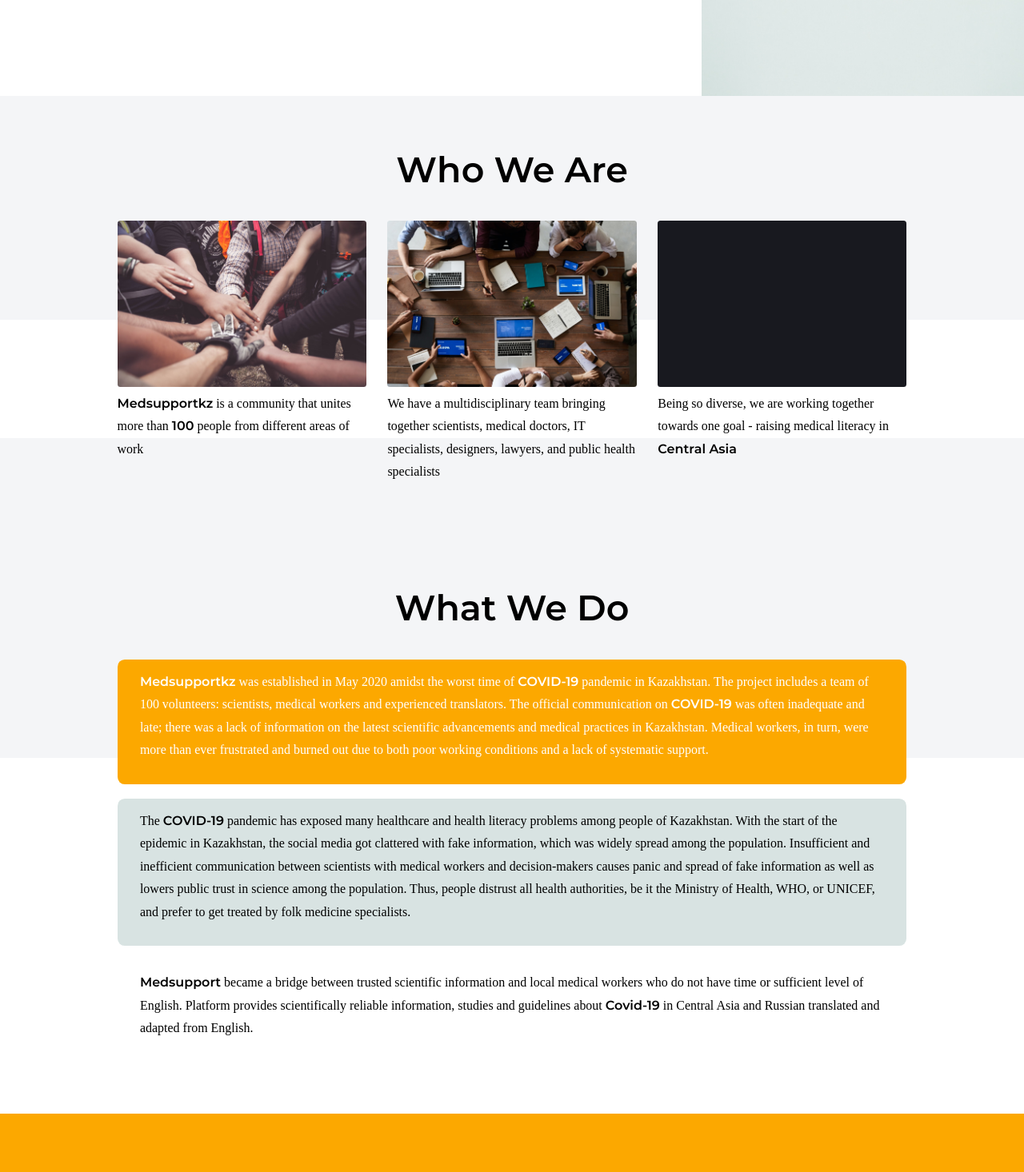
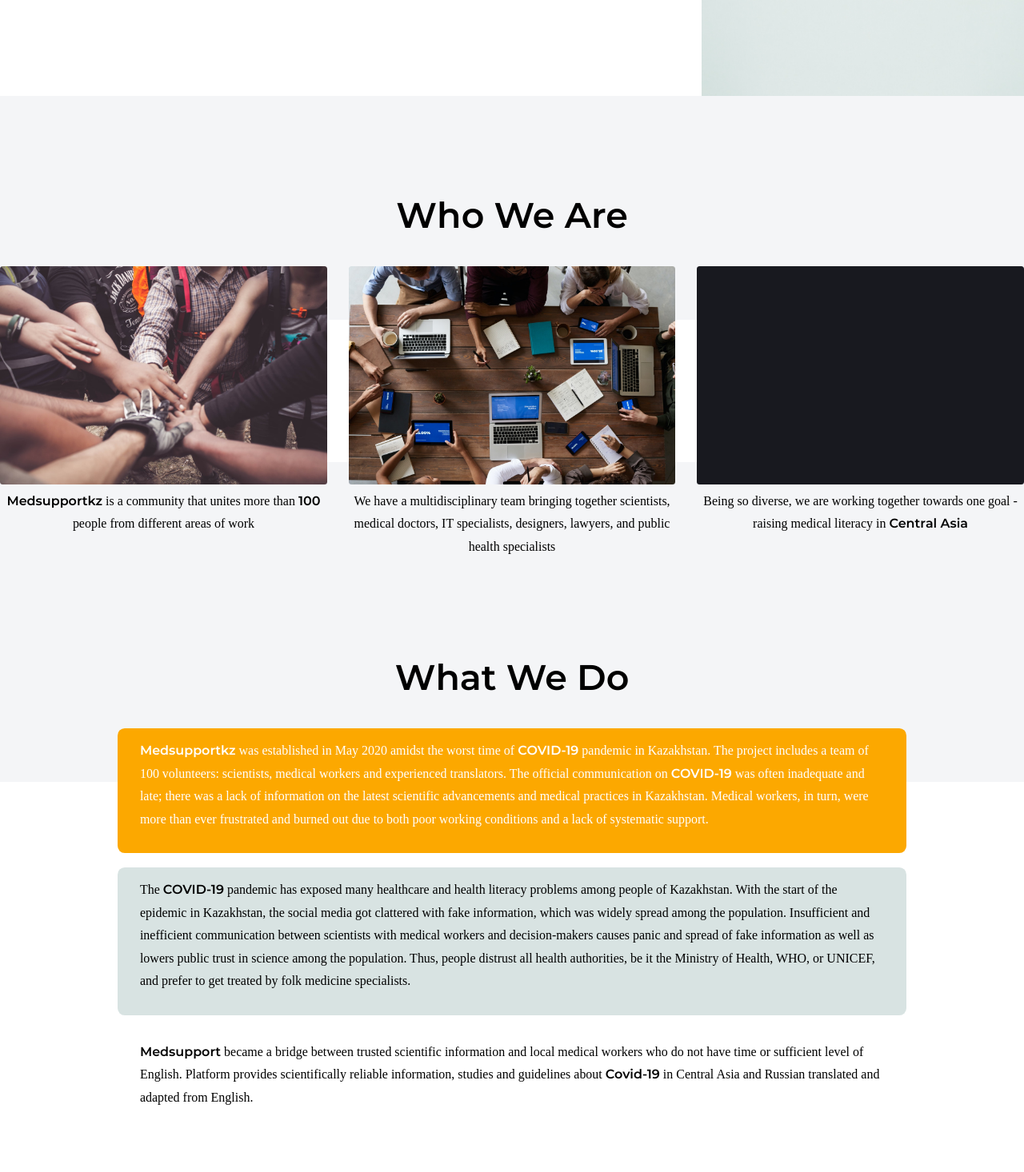
Before and after one commit to sanzhar1310/medsupport, a Next.js app: page / in a window 1280 px wide. Shown: the part 680-2146 px from the top of the page at 80% size. Built offline with nearby package versions, Linux system fonts and the light colour scheme; a web font is replaced by a local one.

Commit message:
Landing: scroll controll

```diff
--- a/src/components/Landing/components/AchievementsSection.tsx
+++ b/src/components/Landing/components/AchievementsSection.tsx
@@ -5,7 +5,7 @@
 
 export const AchievementsSection = () => {
   return (
-    <Container>
+    <Container className="section">
       <Background />
       <Typography.Heading2 className="heading" color="white">
         Some count that matters
@@ -46,7 +46,8 @@
 
   width: 100%;
   height: fit-content;
-  padding: 7.2rem 0;
+  padding: 7.2rem 3.2rem;
+  padding-top: calc(7.2rem + 6.4rem);
 
   display: flex;
   flex-flow: column nowrap;
@@ -63,7 +64,6 @@
 
   ${rwd.DESKTOP(css`
     align-items: flex-start;
-    padding: 7.2rem 16.5rem;
   `)}
 `;
 
--- a/src/components/Landing/components/FirstSection.tsx
+++ b/src/components/Landing/components/FirstSection.tsx
@@ -6,7 +6,7 @@
 
 export const FirstSection: React.FC = () => {
   return (
-    <Container>
+    <Container className="section">
       <div className="leftSide">
         <div className="content">
           <Typography.Heading1>
--- a/src/components/Landing/components/FoundersSection.tsx
+++ b/src/components/Landing/components/FoundersSection.tsx
@@ -40,7 +40,7 @@
 
 export const FoundersSection = () => {
   return (
-    <Container>
+    <Container id="team" className="section">
       <FounderList>
         <Typography.Heading2>Founders</Typography.Heading2>
         <FounderItem founder={founders[0]} />
@@ -71,16 +71,17 @@
   flex-flow: row wrap;
   align-items: flex-start;
   justify-content: center;
-  gap: 7rem;
-  padding-top: 7.2rem;
+  /* gap: 7rem; */
+  padding-top: calc(7.2rem + 6.4rem);
 `;
 
 const FounderList = styled.div`
   display: flex;
   flex-flow: column nowrap;
-  gap: 8rem;
+  /* gap: 8rem; */
 
   h2 {
+    margin-bottom: 4rem;
     text-align: center;
 
     ${rwd.TABLET(css`
@@ -93,7 +94,7 @@
   width: 100%;
   max-width: 60rem;
   height: fit-content;
-
+  padding: 4rem;
   display: flex;
   flex-flow: column nowrap;
 
--- a/src/components/Landing/components/Header/index.tsx
+++ b/src/components/Landing/components/Header/index.tsx
@@ -11,13 +11,12 @@
 
   useEffect(() => {
     window?.addEventListener('scroll', handleScroll);
-
     return () => {
       window?.removeEventListener('scroll', handleScroll);
     };
   }, [!!headerRef.current]);
 
-  const handleScroll = () => {
+  const handleScroll = (e: any) => {
     if (window?.pageYOffset > 0) {
       headerRef.current?.classList.add('color');
       // if (!this.state.className) {
@@ -35,7 +34,9 @@
     <HeaderContainer ref={headerRef}>
       <NavBar />
       <Logo />
-      <Typography.Subtitle weight="bold" className="logoLabel">MedSupport</Typography.Subtitle>
+      <Typography.Subtitle weight="bold" className="logoLabel">
+        MedSupport
+      </Typography.Subtitle>
       <NavItems />
       <SocialBlock className="socialBlock">
         <a className="icon" href="https://www.instagram.com/medsupportkz/" target="__blank">
--- a/src/components/Landing/components/NavItems.tsx
+++ b/src/components/Landing/components/NavItems.tsx
@@ -1,10 +1,10 @@
 import Link from 'next/link';
-import React from 'react';
+import React, { useEffect } from 'react';
 import styled, { css } from 'styled-components';
 import rwd from '../../../styles/rwd';
 import { ColorTypes } from '../../../styles/_colors';
 import { Typography, TextSizes } from '../../Typography';
-// import { useRouter } from 'next/router';
+import { useRouter } from 'next/router';
 
 interface Props {
   color?: ColorTypes;
@@ -12,7 +12,17 @@
 }
 
 export const NavItems: React.FC<Props> = ({ color, textSize }) => {
-  // const router = useRouter();
+  const router = useRouter();
+
+  useEffect(() => {
+    const hash = router.asPath.replace('/', '');
+    console.log(hash);
+    if (hash) {
+      window.document
+        .querySelector(hash)
+        ?.scrollIntoView({ block: 'start', behavior: 'smooth', inline: 'start' });
+    }
+  }, [router.asPath]);
 
   return (
     <NavItemsBlock>
--- a/src/components/Landing/components/PartnersSection.tsx
+++ b/src/components/Landing/components/PartnersSection.tsx
@@ -40,7 +40,7 @@
 
 export const PartnersSection = () => {
   return (
-    <Container>
+    <Container id="partners" className="section">
       <Typography.Heading2 align="center" className="heading">
         Our Partners
       </Typography.Heading2>
--- a/src/components/Landing/components/WhatWeDoSection.tsx
+++ b/src/components/Landing/components/WhatWeDoSection.tsx
@@ -33,7 +33,7 @@
 
 export const WhatWeDoSection = () => {
   return (
-    <Container>
+    <Container className="section">
       <Typography.Heading2 className="heading" align="center">
         What We Do
       </Typography.Heading2>
@@ -95,6 +95,7 @@
       flex-flow: column nowrap;
       align-items: center;
       padding: 7.2rem 0;
+      padding-top: calc(7.2rem + 6.4rem);
       .titleContainer {
         img {
           display: none;
@@ -110,6 +111,7 @@
       flex-flow: column nowrap;
       align-items: center;
       padding: 7.2rem 16.5rem;
+      padding-top: calc(7.2rem + 6.4rem);
       .titleContainer {
         img {
           display: none;
@@ -173,6 +175,4 @@
   ${rwd.XLARGE(css`
     max-width: 122rem;
   `)}
-
-
 `;
--- a/src/components/Landing/components/WhoWeAreSection.tsx
+++ b/src/components/Landing/components/WhoWeAreSection.tsx
@@ -30,14 +30,14 @@
 
 export const WhoWeAreSection = () => {
   return (
-    <Container>
+    <Container id="about" className="section">
       <Typography.Heading2 className="heading">Who We Are</Typography.Heading2>
       <FeatureList>
         {features.map((item, index) => {
           return (
             <FeatureItem key={index}>
               <ImageBlock src={item.image} />
-              <Typography.Subtitle>{item.text}</Typography.Subtitle>
+              <Typography.Subtitle align="center">{item.text}</Typography.Subtitle>
             </FeatureItem>
           );
         })}
@@ -66,7 +66,8 @@
   width: 100%;
   height: fit-content;
 
-  padding: 7.2rem 16.5rem;
+  padding: 7.2rem 0 0;
+  padding-top: calc(7.2rem + 6.4rem);
 
   .heading {
     margin-bottom: 4rem;
--- a/src/components/Landing/index.tsx
+++ b/src/components/Landing/index.tsx
@@ -11,7 +11,7 @@
 
 export const Landing: React.FC = () => {
   return (
-    <LandingContainer>
+    <LandingContainer className="landingContainer">
       <Header />
       <FirstSection />
       <div style={{ position: 'relative', overflow: 'visible', zIndex: 0 }}>
--- a/src/components/Landing/styled.ts
+++ b/src/components/Landing/styled.ts
@@ -1,12 +1,18 @@
 import styled from 'styled-components';
 
+export const LandingContainer = styled.div`
+  width: 100%;
+  /* overflow: auto;
+  height: 100vh; */
 
-export const LandingContainer = styled.div`
-    width: 100%;
-    height: fit-content;
+  position: relative;
 
-    position: relative;
-
-    display: flex;
-    flex-flow: column nowrap;
+  display: flex;
+  flex-flow: column nowrap;
+  scroll-snap-type: mandatory;
+  scroll-snap-points-y: repeat(3rem);
+  scroll-snap-type: y mandatory;
+  .section {
+    scroll-snap-align: start;
+  }
 `;
--- a/src/styles/global.ts
+++ b/src/styles/global.ts
@@ -185,6 +185,10 @@
     font-family: ${({ theme }) => theme.fontPrimary};
   }
   html, body {
+    scroll-behavior: smooth;
+    scroll-snap-type: mandatory;
+    scroll-snap-points-y: repeat(3rem);
+    scroll-snap-type: y mandatory;
     ${rwd.PHONE(css`
       font-size: 38%;
     `)}
```
